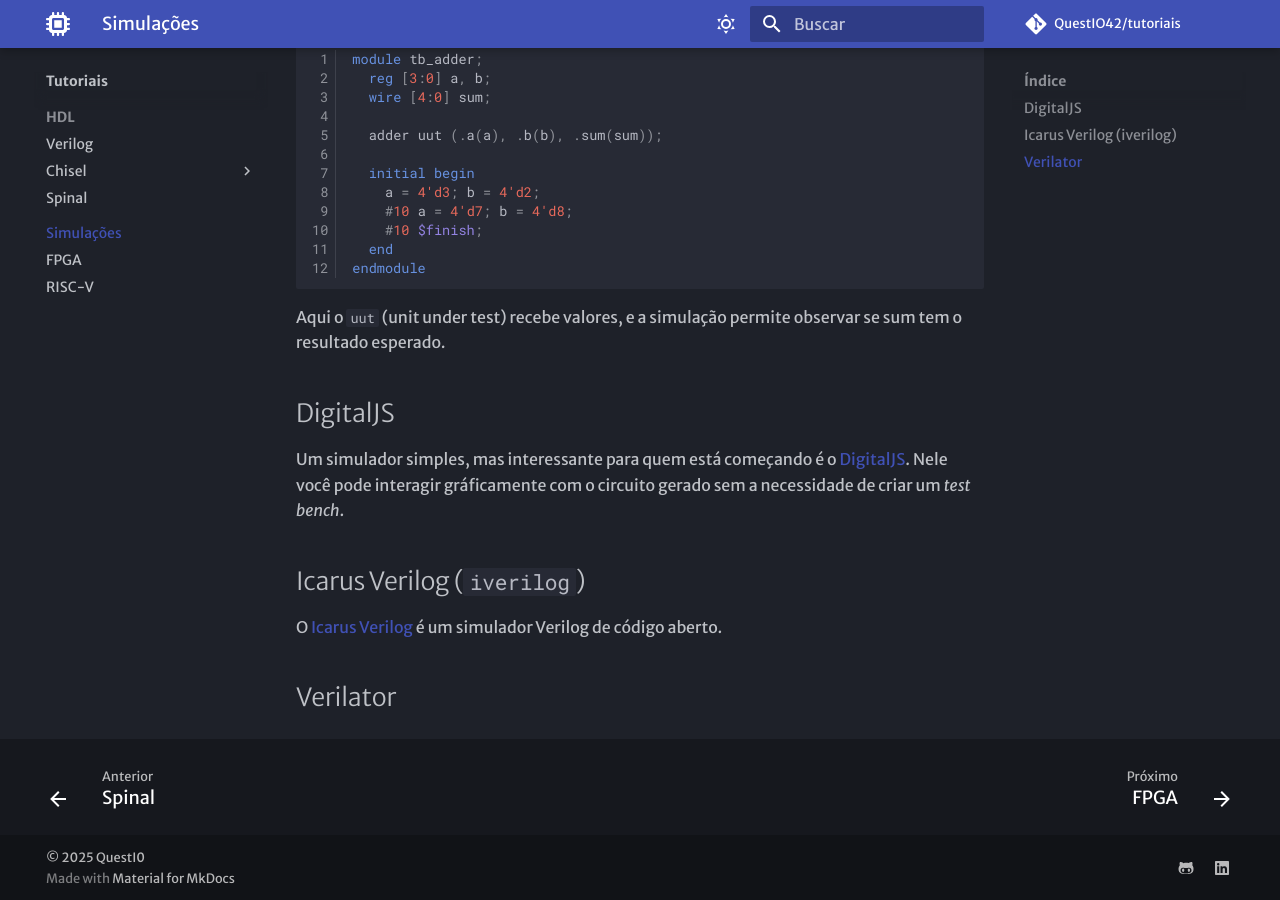
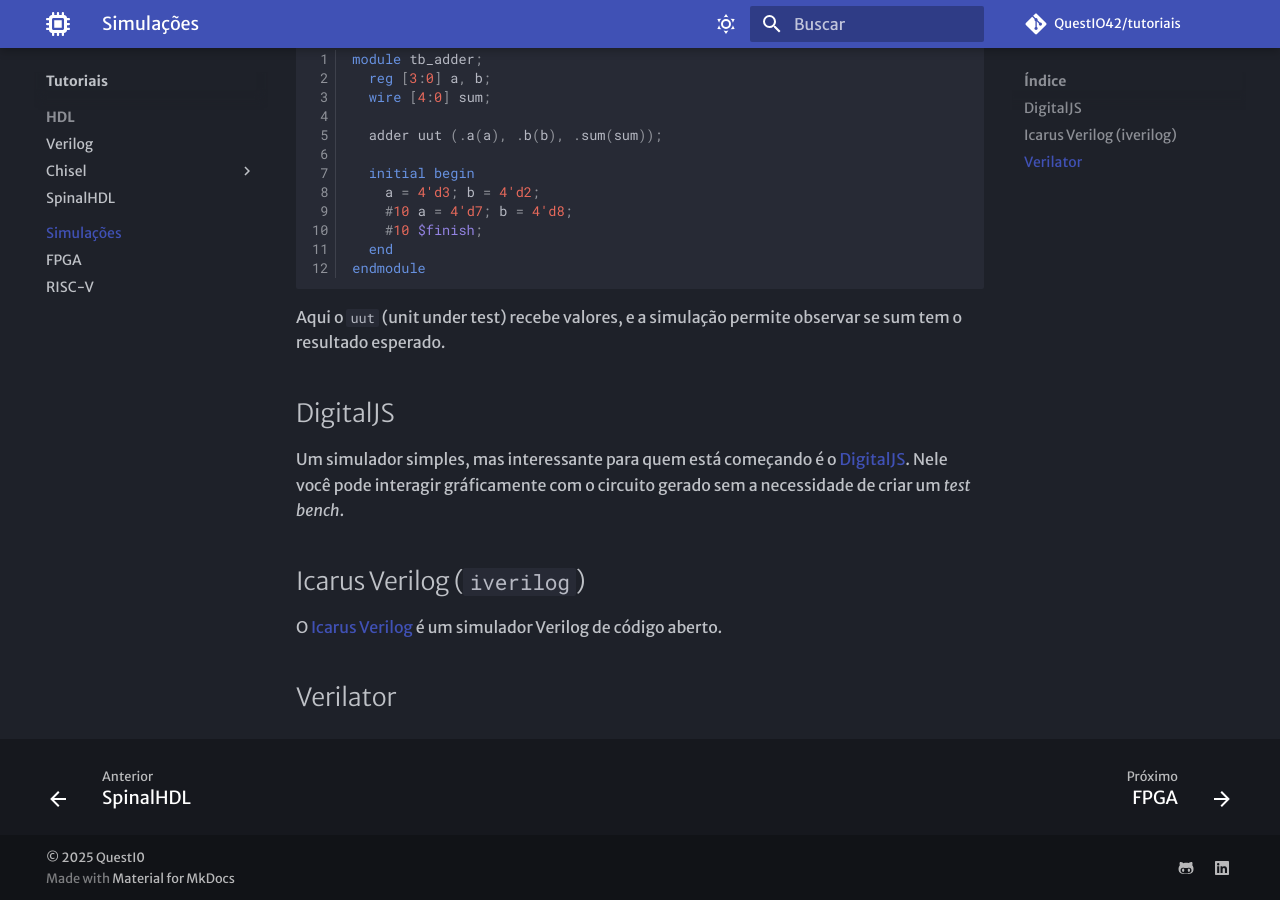
Before and after one commit to QuestIO42/tutoriais, an MkDocs documentation site: the page built from docs/Sim.md, in a window 1280 px wide and 900 px high, scrolled down 749 px. Built offline with MkDocs 1.6.1 and Material for MkDocs 9.7.7, drawn with Linux system fonts in a browser that asks for light colours; comment, search, counter and statistics services are not loaded; some of the changed lines change nothing that is shown.

Commit message:
Rename 'Spinal' to 'SpinalHDL' in mkdocs.yml

```diff
--- a/mkdocs.yml
+++ b/mkdocs.yml
@@ -17,7 +17,7 @@ nav:
               - Chisel: chisel/chisel-info.md
               - Motivação: chisel/motivacao.md
               - Somadores e Subtratores: chisel/somadores.md
-          - Spinal: spinalHDL.md
+          - SpinalHDL: spinalHDL.md
       - Simulações: Sim.md
       - FPGA: FPGA.md
       - RISC-V: RISCV.md
```
